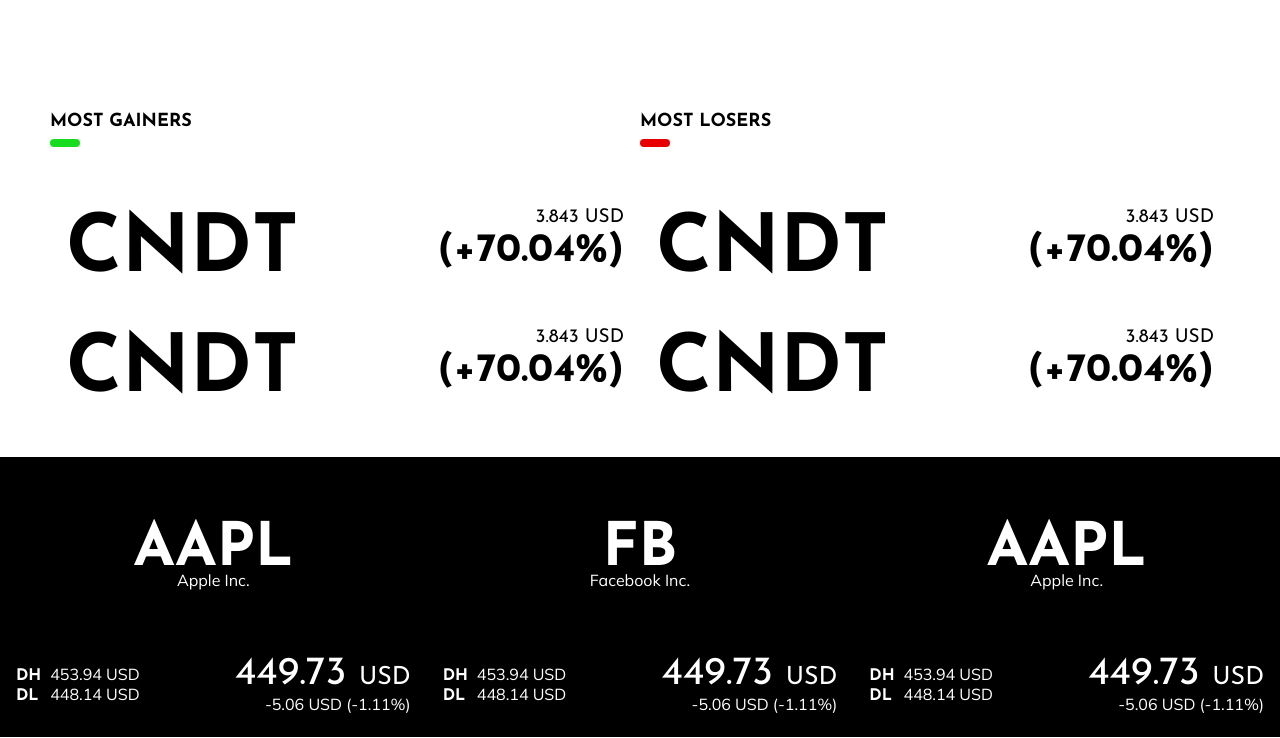
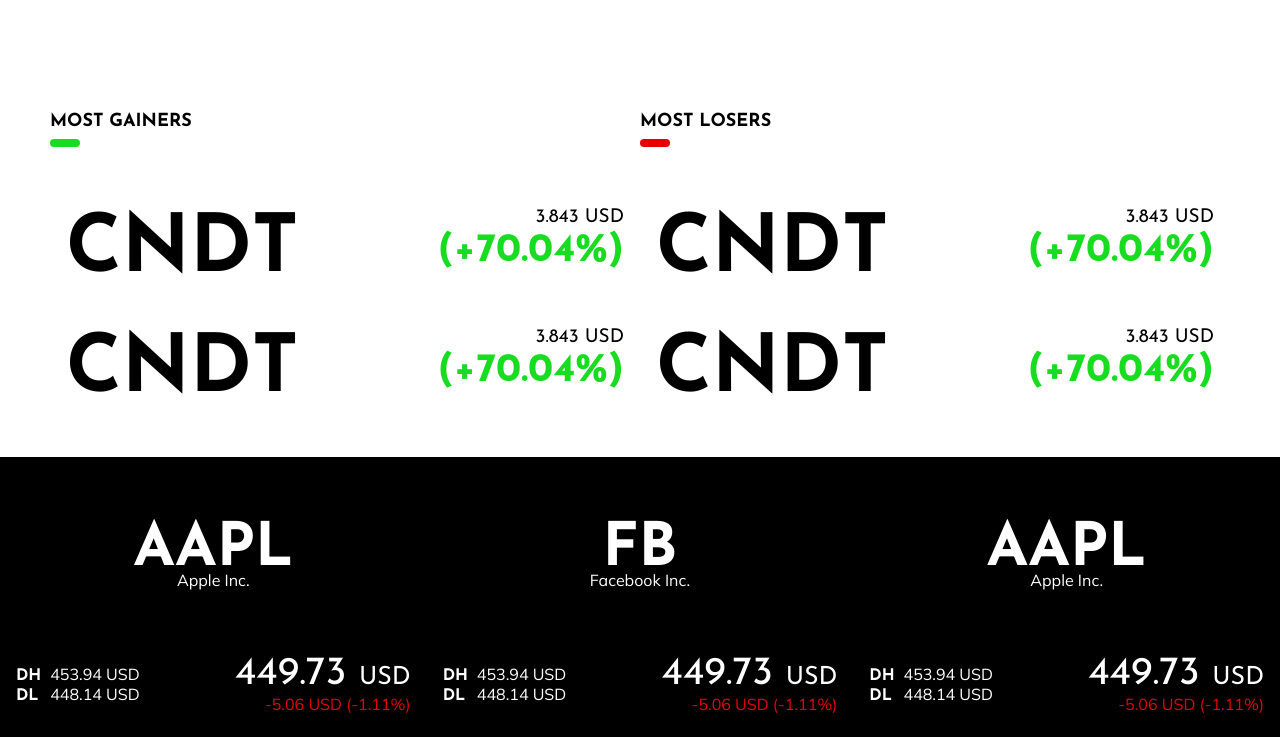
Before and after one commit to xtrmdarc/stockly, a React app: page / in a window 1280 px wide. Shown: the part 62-800 px from the top of the page. Built offline with nearby package versions, Linux system fonts and the light colour scheme.

Commit message:
Add conditional coloring for up and downs

```diff
--- a/src/components/StockCard.js
+++ b/src/components/StockCard.js
@@ -4,19 +4,21 @@
 
   const { featured, stockInfo } = props;
   let renderLayout;
-
+  let up;
   if (featured) {
+    up = stockInfo.changes > 0.00 ? true : false;
     renderLayout = (
       <div className="featuredStockCard">
         <h3 className="stockName">{stockInfo.ticker}</h3>
         <div className="rightSection">
           <span className="stockPrice">{stockInfo.price} <span className="price"> USD</span></span>
-          <span className="percentageChange">{stockInfo.changesPercentage}</span>
+          <span className={`percentageChange ${up ? 'highColor' : 'downColor'}`}>{stockInfo.changesPercentage}</span>
         </div>
       </div>
     );
   }
   else {
+    up = stockInfo.change > 0.00 ? true : false;
     renderLayout = (
       <div className="stockCard">
         <div className="naming">
@@ -31,7 +33,7 @@
           </div>
           <div className="rightSection">
             <span className="stockPrice" >{stockInfo.price} <span className="currency"> USD</span></span>
-            <span> <span className="change">{stockInfo.change} USD </span><span className="percentageChange">({stockInfo.changesPercentage}%)</span> </span>
+            <span className={up ? 'highColor' : 'downColor'}> <span className="change">{stockInfo.change} USD </span><span className="percentageChange">({stockInfo.changesPercentage}%)</span> </span>
           </div>
         </div>
       </div>
--- a/src/containers/MostGainers.js
+++ b/src/containers/MostGainers.js
@@ -6,15 +6,15 @@
   const mostGainersArr = [
     {
       ticker: 'CNDT',
-      changes: '1.583',
-      price: '3.843',
+      changes: 1.583,
+      price: 3.843,
       changesPercentage: '(+70.04%)',
       companyName: 'Conduent Incorporated'
     },
     {
       ticker: 'CNDT',
-      changes: '1.583',
-      price: '3.843',
+      changes: 1.583,
+      price: 3.843,
       changesPercentage: '(+70.04%)',
       companyName: 'Conduent Incorporated'
     }
--- a/src/index.scss
+++ b/src/index.scss
@@ -20,6 +20,14 @@
   padding-bottom: 4px;
   outline: none;
   font-family: 'Mulish', sans-serif;
+}
+
+.downColor {
+  color: $downColor;
+}
+
+.highColor {
+  color: $highColor;
 }
 
 .aboveTheFold {
```
